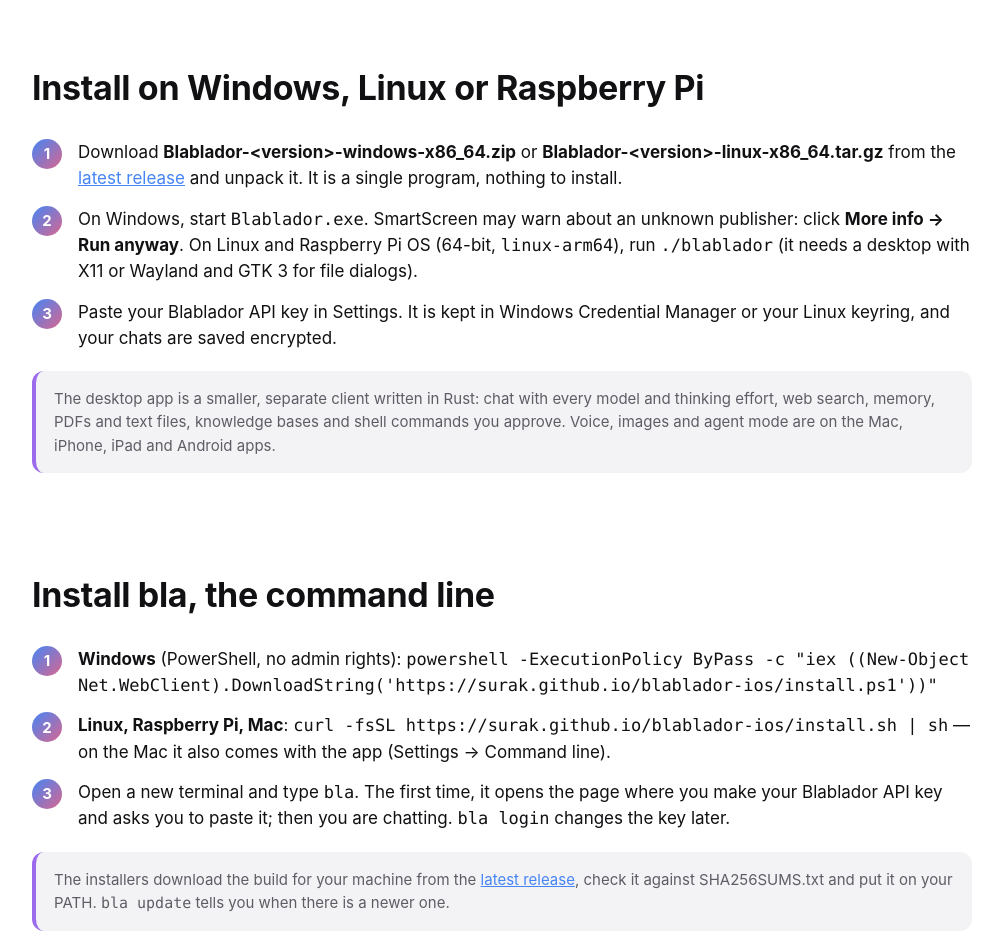
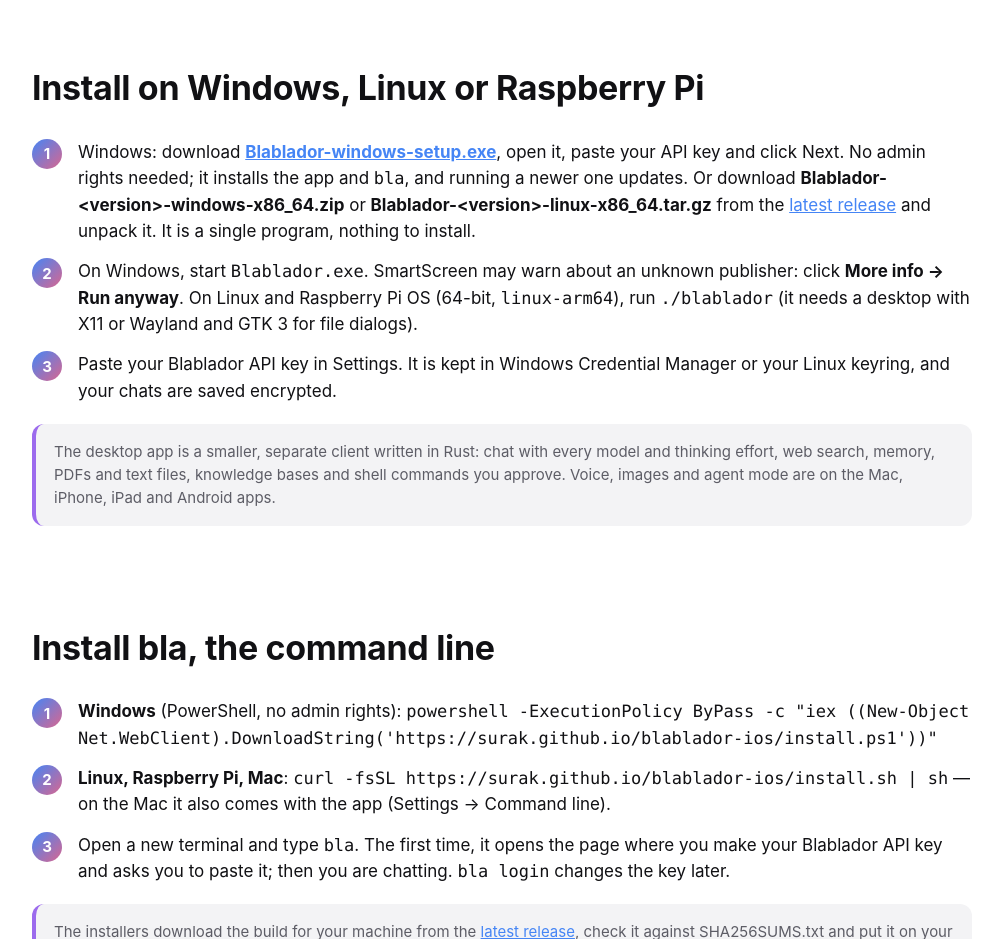
Before and after one commit to surak/blablador-ios, a plain HTML site: page docs/index.html in a window 1280 px wide. Shown: the part 7280-8219 px from the top of the page, without its empty margins (138-1139 px from the left). Drawn offline with Linux system fonts and the light colour scheme; no server answers.

Commit message:
Windows installer asks for the API key first; Blablador-windows-setup.exe under a fixed name for a permanent link; website's Windows button gives the installer

```diff
--- a/docs/index.html
+++ b/docs/index.html
@@ -146,7 +146,7 @@
       <div class="buttons">
         <a class="button primary" data-asset="-macOS.dmg" href="https://github.com/surak/blablador-ios/releases/latest">Download for Mac</a>
         <a class="button primary" data-asset="-android.apk" href="https://github.com/surak/blablador-ios/releases/latest">Download for Android</a>
-        <a class="button primary" data-asset="-windows-x86_64.zip" href="https://github.com/surak/blablador-ios/releases/latest">Download for Windows</a>
+        <a class="button primary" data-asset="-windows-setup.exe" href="https://github.com/surak/blablador-ios/releases/latest/download/Blablador-windows-setup.exe">Download for Windows</a>
         <a class="button primary" data-asset="-linux-x86_64.tar.gz" href="https://github.com/surak/blablador-ios/releases/latest">Download for Linux</a>
         <a class="button" data-asset="-linux-arm64.tar.gz" href="https://github.com/surak/blablador-ios/releases/latest">Raspberry Pi</a>
         <a class="button secondary" href="https://github.com/surak/blablador-ios">View source</a>
@@ -251,7 +251,7 @@
       <div class="wrap">
         <h2>Install on Windows, Linux or Raspberry Pi</h2>
         <ol class="steps">
-          <li>Download <strong>Blablador-&lt;version&gt;-windows-x86_64.zip</strong> or <strong>Blablador-&lt;version&gt;-linux-x86_64.tar.gz</strong> from the <a href="https://github.com/surak/blablador-ios/releases/latest">latest release</a> and unpack it. It is a single program, nothing to install.</li>
+          <li>Windows: download <a href="https://github.com/surak/blablador-ios/releases/latest/download/Blablador-windows-setup.exe"><strong>Blablador-windows-setup.exe</strong></a>, open it, paste your API key and click Next. No admin rights needed; it installs the app and <code>bla</code>, and running a newer one updates. Or download <strong>Blablador-&lt;version&gt;-windows-x86_64.zip</strong> or <strong>Blablador-&lt;version&gt;-linux-x86_64.tar.gz</strong> from the <a href="https://github.com/surak/blablador-ios/releases/latest">latest release</a> and unpack it. It is a single program, nothing to install.</li>
           <li>On Windows, start <code>Blablador.exe</code>. SmartScreen may warn about an unknown publisher: click <strong>More info → Run anyway</strong>. On Linux and Raspberry Pi OS (64-bit, <code>linux-arm64</code>), run <code>./blablador</code> (it needs a desktop with X11 or Wayland and GTK 3 for file dialogs).</li>
           <li>Paste your Blablador API key in Settings. It is kept in Windows Credential Manager or your Linux keyring, and your chats are saved encrypted.</li>
         </ol>
```
Also changed, not shown: 2 other files.
